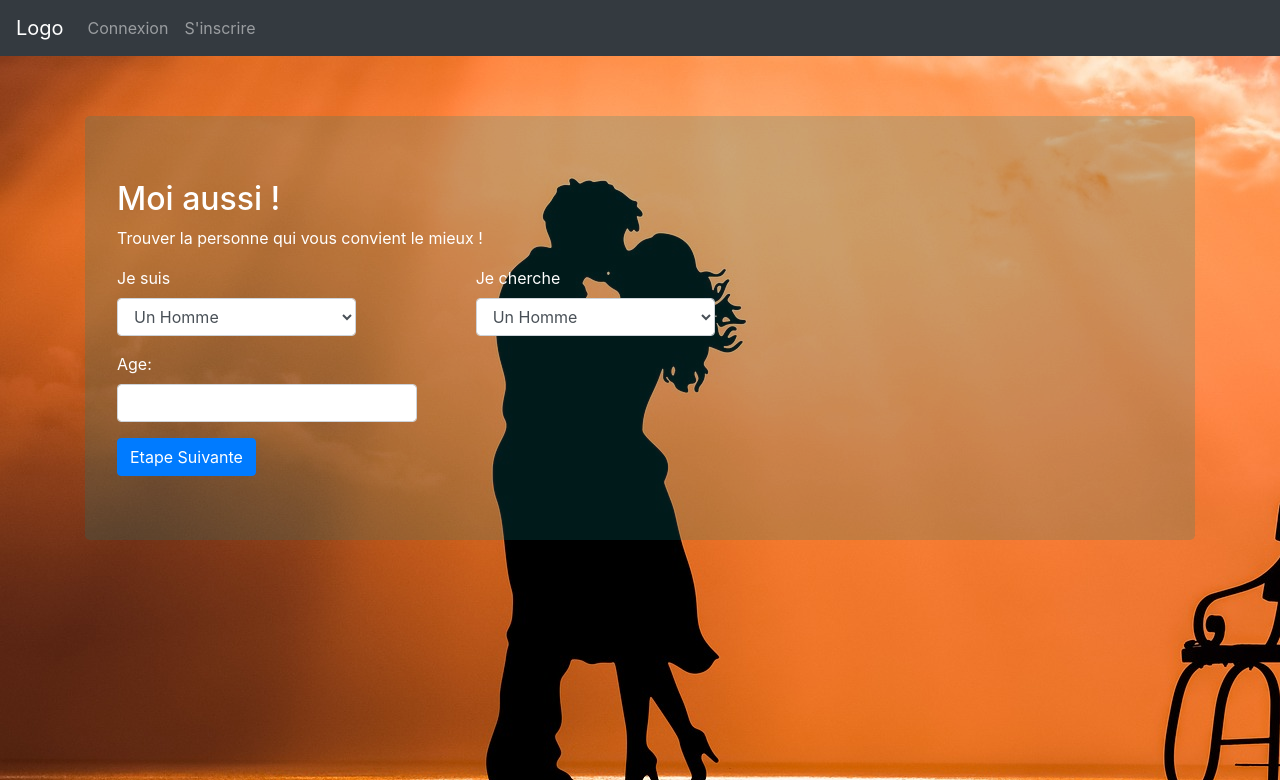
After one commit to Sirzesx/Meetoo, a PHP site: page /incription.php in a window 1280 px wide. The commit adds this page. Shown: the top 780 px of the page. Run offline with PHP 8.4, Linux system fonts and the light colour scheme.

Commit message:
Add files via upload

```diff
--- /dev/null
+++ b/incription.php
@@ -0,0 +1,92 @@
+<!DOCTYPE html>
+<html lang="fr">
+  <head>
+    <title>Inscription</title>
+    <meta charset="utf-8">
+    <meta http-equiv="X-UA-Compatible" content="IE=edge">
+    <meta name="viewport" content="width=device-width, initial-scale=1">
+
+    <link href="bootstrap-4.1.0/dist/css/bootstrap.min.css" rel="stylesheet">
+    <link rel="stylesheet" href="style.css" />
+    <!-- HTML5 Shim and Respond.js IE8 support of HTML5 elements and media queries -->
+    <!-- WARNING: Respond.js doesn't work if you view the page via file:// -->
+    <!--[if lt IE 9]>
+      <script src="https://oss.maxcdn.com/html5shiv/3.7.3/html5shiv.min.js"></script>
+      <script src="https://oss.maxcdn.com/respond/1.4.2/respond.min.js"></script>
+    <![endif]-->
+  </head>
+
+
+<!-- Corps du Site -->
+  <body>
+
+    <nav class="navbar navbar-expand-sm bg-dark navbar-dark">
+    <!-- Brand -->
+      <a class="navbar-brand" href="index.php">Logo</a>
+
+      <!-- Links -->
+      <ul class="navbar-nav">
+
+      <li class="nav-item">
+        <a class="nav-link" href="connexion.php">Connexion</a>
+      </li>
+
+      <li class="nav-item">
+        <a class="nav-link" href="inscription.php">S'inscrire</a>
+      </li>
+
+    </nav>
+
+
+
+    <div class="container">
+      <div class="jumbotron">
+        <h2>Moi aussi !</h2>
+        <p>Trouver la personne qui vous convient le mieux !</p>
+
+
+        <!--Debut de la partie inscription-->
+        <!-- Partie inscription accueil 1 -->
+        <div class="row">
+          <div class="col-md-3">
+            <div class="form-group">
+                <label for="sexe">Je suis </label>
+                <select class="form-control" id="sexe">
+                  <option>Un Homme </option>
+                  <option>Une Femme</option>
+
+                </select>
+            </div>
+          </div>
+
+          <div class="offset-md-1 col-md-3">
+            <div class="form-group">
+                <label for="sexesearch">Je cherche </label>
+                <select class="form-control" id="sexesearch">
+                  <option>Un Homme </option>
+                  <option>Une Femme</option>
+                </select>
+            </div>
+          </div>
+        </div>
+
+         <!-- Partie inscription accueil 2 -->
+
+          <div class="form-group">
+              <label for="age">Age:</label>
+                <input type="number" class="form-control" id="age">
+          </div>
+
+        <button type="submit" class="btn btn-primary btn-md">Etape Suivante</button>
+
+
+      </div>
+    </div>
+
+
+
+
+    <script src="https://ajax.googleapis.com/ajax/libs/jquery/1.12.4/jquery.min.js"></script>
+    <script src="bootstrap-4.1.0/dist/js/bootstrap.min.js"></script>
+  </body>
+</html>
--- a/style.css
+++ b/style.css
@@ -5,7 +5,7 @@
 }
 
 .jumbotron {
-    background-color: #FFC0CB; /* Rose */
+    background-color:hsl(180,100%,25%,0.2); /* Rose */
     color: #ffffff; //blanc
     background-image: url("img/coeur.jpg");  /* Image non fonctionnel */
 }
```
Also changed, not shown: connexion.php (added, +71 -0 lines), index.php (+4 -12 lines), inscription.php (added, +92 -0 lines).
